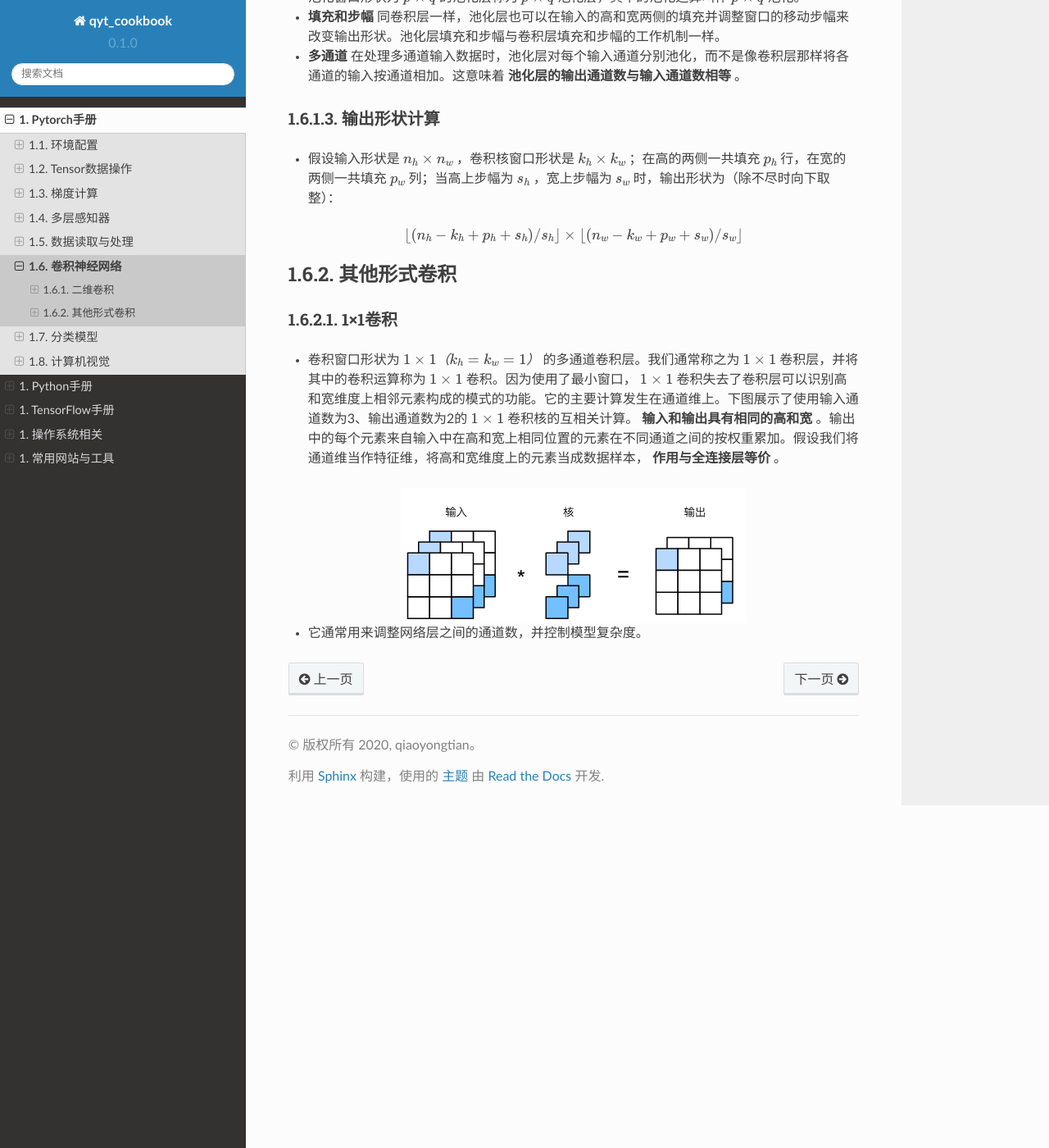
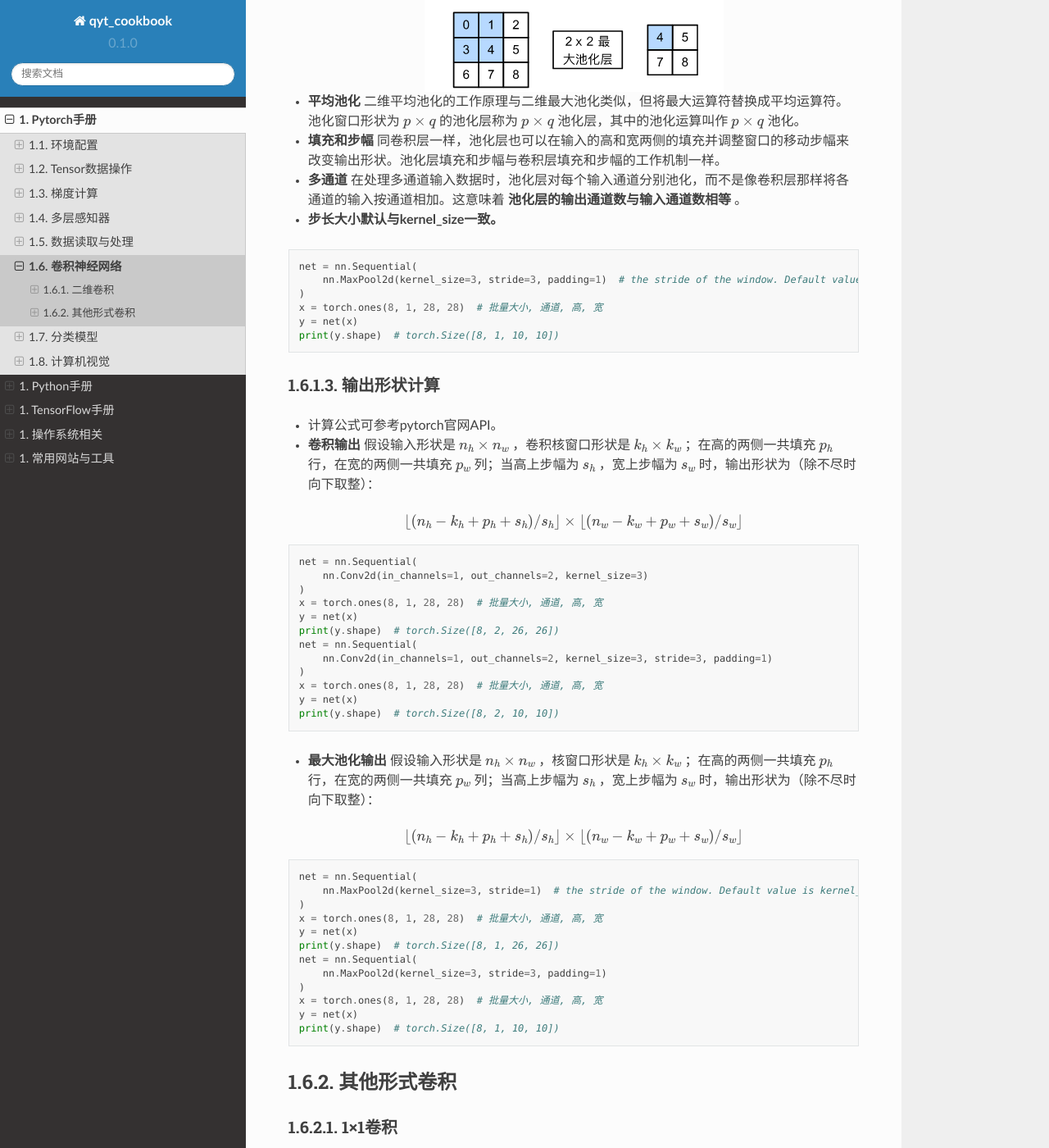
Before and after one commit to q759729997/qyt_cookbook, a Sphinx documentation site: the page built from qyt_cookbook/source/pytorch/cnn.rst, in a window 1280 px wide and 1400 px high, scrolled down 2232 px. Shown: the whole window at 82% size. Built offline with Sphinx 7.4.7 and the Read the Docs theme 2.0.0, drawn with Linux system fonts in a browser that asks for light colours; some of the changed text lies outside the part shown.

Commit message:
输出形状计算

```diff
--- a/qyt_cookbook/source/pytorch/cnn.rst
+++ b/qyt_cookbook/source/pytorch/cnn.rst
@@ -40,6 +40,15 @@
 
 - 使用多通道可以拓展卷积层的模型参数。
 
+.. code:: python
+
+    net = nn.Sequential(
+        nn.Conv2d(in_channels=1, out_channels=2, kernel_size=3, stride=3, padding=1)
+    )
+    x = torch.ones(8, 1, 28, 28)  # 批量大小, 通道, 高, 宽
+    y = net(x)
+    print(y.shape)  # torch.Size([8, 2, 10, 10])
+
 池化层
 ***************************
 
@@ -53,15 +62,62 @@
 - **平均池化** 二维平均池化的工作原理与二维最大池化类似，但将最大运算符替换成平均运算符。池化窗口形状为 :math:`p \times q` 的池化层称为 :math:`p \times q` 池化层，其中的池化运算叫作 :math:`p \times q` 池化。
 - **填充和步幅** 同卷积层一样，池化层也可以在输入的高和宽两侧的填充并调整窗口的移动步幅来改变输出形状。池化层填充和步幅与卷积层填充和步幅的工作机制一样。
 - **多通道** 在处理多通道输入数据时，池化层对每个输入通道分别池化，而不是像卷积层那样将各通道的输入按通道相加。这意味着 **池化层的输出通道数与输入通道数相等** 。
+- **步长大小默认与kernel_size一致。**
+
+.. code:: python
+
+    net = nn.Sequential(
+        nn.MaxPool2d(kernel_size=3, stride=3, padding=1)  # the stride of the window. Default value is kernel_size
+    )
+    x = torch.ones(8, 1, 28, 28)  # 批量大小, 通道, 高, 宽
+    y = net(x)
+    print(y.shape)  # torch.Size([8, 1, 10, 10])
 
 输出形状计算
 ***************************
 
-- 假设输入形状是 :math:`n_h\times n_w` ，卷积核窗口形状是 :math:`k_h\times k_w` ；在高的两侧一共填充 :math:`p_h` 行，在宽的两侧一共填充 :math:`p_w` 列；当高上步幅为 :math:`s_h` ，宽上步幅为 :math:`s_w` 时，输出形状为（除不尽时向下取整）：
+- 计算公式可参考pytorch官网API。
+- **卷积输出** 假设输入形状是 :math:`n_h\times n_w` ，卷积核窗口形状是 :math:`k_h\times k_w` ；在高的两侧一共填充 :math:`p_h` 行，在宽的两侧一共填充 :math:`p_w` 列；当高上步幅为 :math:`s_h` ，宽上步幅为 :math:`s_w` 时，输出形状为（除不尽时向下取整）：
 
 .. math::
 
 	\lfloor(n_h-k_h+p_h+s_h)/s_h\rfloor \times \lfloor(n_w-k_w+p_w+s_w)/s_w\rfloor
+
+.. code:: python
+
+    net = nn.Sequential(
+        nn.Conv2d(in_channels=1, out_channels=2, kernel_size=3)
+    )
+    x = torch.ones(8, 1, 28, 28)  # 批量大小, 通道, 高, 宽
+    y = net(x)
+    print(y.shape)  # torch.Size([8, 2, 26, 26])
+    net = nn.Sequential(
+        nn.Conv2d(in_channels=1, out_channels=2, kernel_size=3, stride=3, padding=1)
+    )
+    x = torch.ones(8, 1, 28, 28)  # 批量大小, 通道, 高, 宽
+    y = net(x)
+    print(y.shape)  # torch.Size([8, 2, 10, 10])
+
+- **最大池化输出** 假设输入形状是 :math:`n_h\times n_w` ，核窗口形状是 :math:`k_h\times k_w` ；在高的两侧一共填充 :math:`p_h` 行，在宽的两侧一共填充 :math:`p_w` 列；当高上步幅为 :math:`s_h` ，宽上步幅为 :math:`s_w` 时，输出形状为（除不尽时向下取整）：
+
+.. math::
+
+	\lfloor(n_h-k_h+p_h+s_h)/s_h\rfloor \times \lfloor(n_w-k_w+p_w+s_w)/s_w\rfloor
+
+.. code:: python
+
+    net = nn.Sequential(
+        nn.MaxPool2d(kernel_size=3, stride=1)  # the stride of the window. Default value is kernel_size
+    )
+    x = torch.ones(8, 1, 28, 28)  # 批量大小, 通道, 高, 宽
+    y = net(x)
+    print(y.shape)  # torch.Size([8, 1, 26, 26])
+    net = nn.Sequential(
+        nn.MaxPool2d(kernel_size=3, stride=3, padding=1)
+    )
+    x = torch.ones(8, 1, 28, 28)  # 批量大小, 通道, 高, 宽
+    y = net(x)
+    print(y.shape)  # torch.Size([8, 1, 10, 10])
 
 其他形式卷积
 ######################
```
Also changed, not shown: 1 other file.
